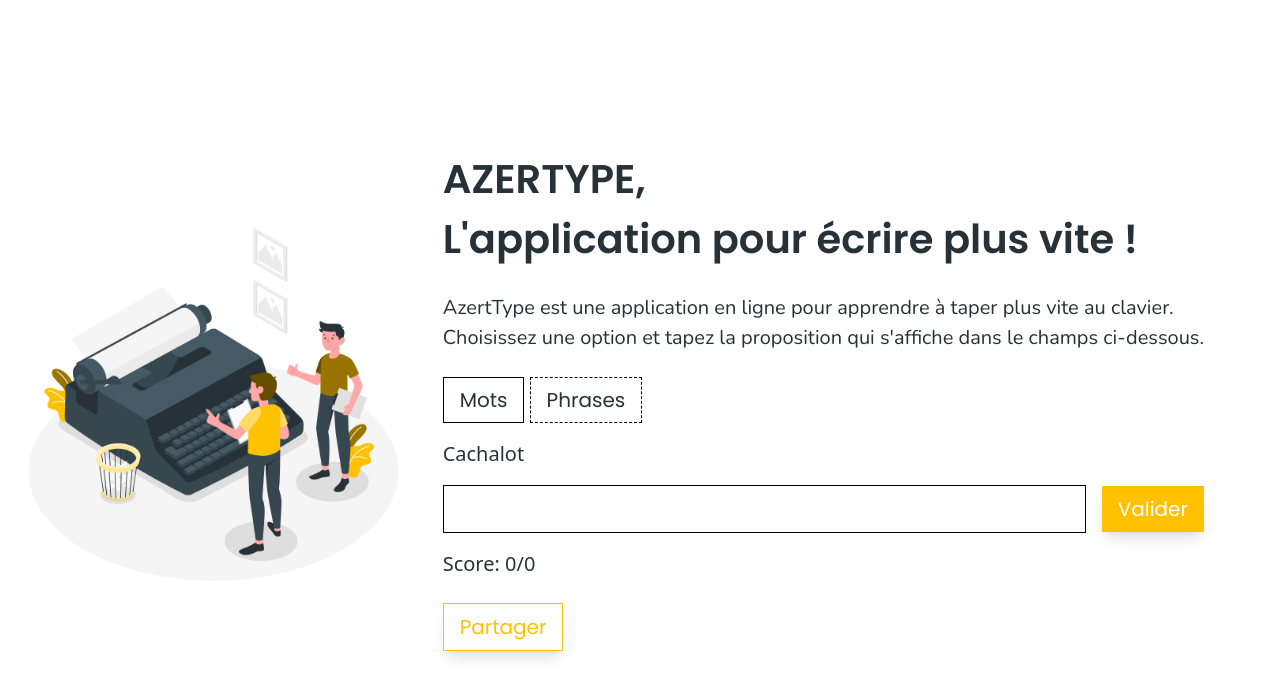
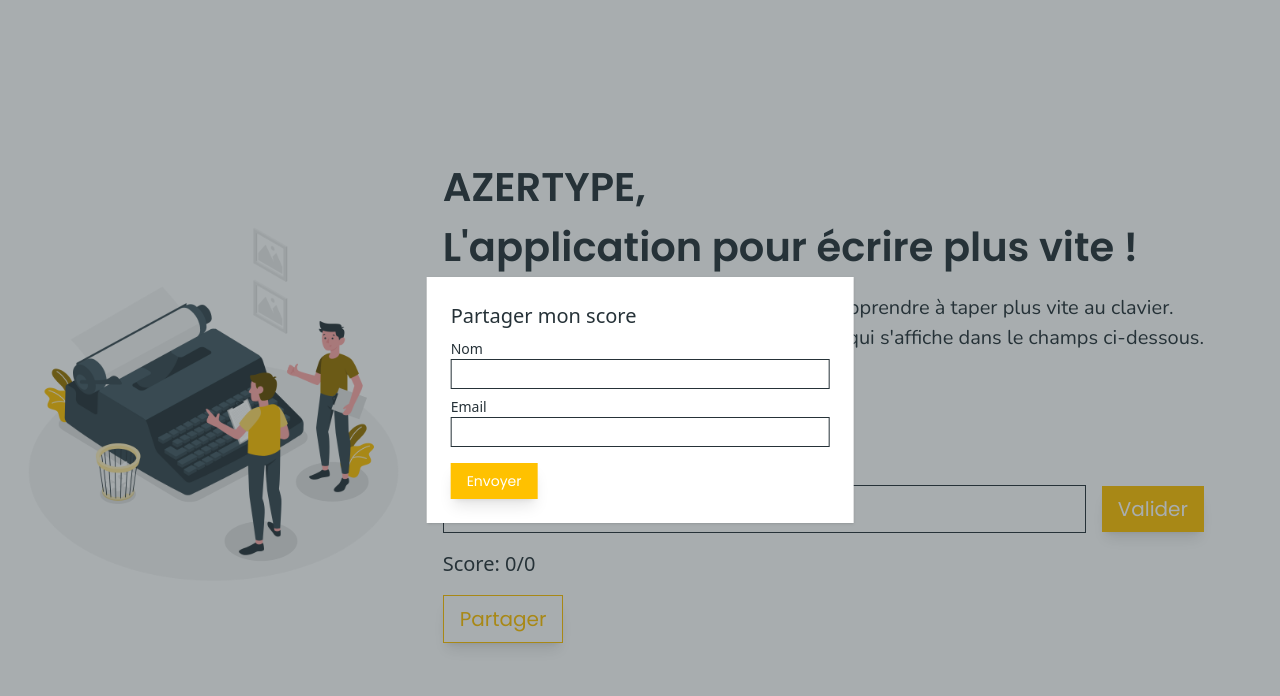
Before and after one commit to mine-mdev/azertype-oc, a website: page index.html in a window 1280 px wide. Both pictures are taken after a click on the button "Partager". Drawn offline with nearby package versions, Linux system fonts and the light colour scheme.

Commit message:
Ajout d'une popup

```diff
--- a/css/input.css
+++ b/css/input.css
@@ -22,15 +22,15 @@
 }
 
 .zoneDeChoix input+label {
-    @apply font-poppins px-4 py-2 border border-dashed border-black cursor-pointer;
+    @apply font-poppins px-4 py-2 border border-secondaire cursor-pointer transition ease-out duration-500;
 }
 
 .zoneDeChoix input:checked+label {
-    @apply border-solid
+    @apply bg-secondaire text-white
 }
 
 .zoneDeSaisie input {
-    @apply py-2 px-4 border border-black w-full bg-none outline-none
+    @apply py-2 px-4 border border-secondaire w-full bg-none outline-none
 }
 
 .zoneDeSaisie button {
@@ -52,3 +52,19 @@
 button {
     @apply font-poppins py-2 px-4 shadow-lg
 }
+
+.bgPopup {
+    @apply absolute top-0 left-0 right-0 bottom-0 bg-secondaire/40 px-6;
+}
+
+.popup {
+    @apply shadow w-3/4 bg-white p-6 absolute top-1/2 -translate-y-1/2 left-1/2 -translate-x-1/2
+}
+
+.popup form {
+    @apply text-sm;
+}
+
+.popup form input {
+    @apply py-1 px-2 border border-secondaire w-full bg-none outline-none
+}
--- a/index.html
+++ b/index.html
@@ -7,16 +7,16 @@
     <link rel="stylesheet" href="css/output.css">
     <title>Document</title>
     <script src="js/config.js" defer></script>
+    <script src="js/popup.js" defer></script>
     <script src="js/script.js" defer></script>
     <script src="js/main.js" defer></script>
 </head>
 
 <body class="text-texte_mobile md:text-texte text-secondaire">
-    <div class="h-screen">
+    <div class="h-screen relative">
         <div class="grid lg:grid-cols-3 lg:gap-8 lg:h-full p-4">
-
             <div class="lg:col-span-1 lg:m-auto  ">
-                <img src="images/type.png" alt="type.png" class="w-1/2 lg:w-full">
+                <img src="images/type.png" alt="type.png" class="w-2/3 lg:w-full">
             </div>
 
             <div class="lg:h-full flex items-center lg:col-span-2   lg:mt-0">
@@ -27,7 +27,7 @@
                             L'application pour écrire plus vite !
                         </h1>
                     </header>
-                    <main class="mt-6 ">
+                    <main class="mt-4 ">
                         <p>
                             AzertType est une application en ligne pour apprendre à taper plus vite au clavier.
                         </p>
@@ -50,15 +50,26 @@
                         </div>
                         <div class="zoneDeScore mt-4"></div>
                         <button
-                            class="transition ease-out duration-500 hover:-translate-y-2 hover:shadow-primaire/40 mt-6">Partager</button>
-
-                        <div class="backgroundpopup">
-                            <div class="popup">
-
-                            </div>
-                        </div>
+                            class="transition ease-out duration-500 hover:-translate-y-2 hover:shadow-primaire/40 mt-4">Partager</button>
                     </main>
                 </div>
+            </div>
+
+        </div>
+        <div class="hidden bgPopup">
+            <div class="popup lg:w-1/3 ">
+                <h2 class="">Partager mon score</h2>
+                <form novalidate>
+                    <div class="mt-2">
+                        <label for="nom">Nom</label>
+                        <input type="text" id="nom">
+                    </div>
+                    <div class="mt-2">
+                        <label for="nom">Email</label>
+                        <input type="email" id="email">
+                    </div>
+                    <button class="active text-white mt-4">Envoyer</button>
+                </form>
             </div>
         </div>
     </div>
--- a/js/main.js
+++ b/js/main.js
@@ -1,2 +1 @@
-
 lancerJeu()
--- /dev/null
+++ b/js/popup.js
@@ -0,0 +1,28 @@
+function afficherPopup() {
+    let bgPopup = document.querySelector(".bgPopup")
+    bgPopup.classList.remove("hidden")
+}
+
+function fermerPopup() {
+    let bgPopup = document.querySelector(".bgPopup")
+    bgPopup.classList.add("hidden")
+}
+
+
+function basculerPopup() {
+    let boutonPartager = document.querySelector(".zoneDeScore + button")
+    boutonPartager.addEventListener("click", () => {
+        afficherPopup()
+    })
+
+    let bgPopup = document.querySelector(".bgPopup")
+    bgPopup.addEventListener("click", (event) => {
+        if (event.target === bgPopup) {
+            fermerPopup()
+        }
+
+    })
+
+}
+
+basculerPopup()
--- a/js/script.js
+++ b/js/script.js
@@ -3,6 +3,7 @@
     let message = "Score: " + score + "/" + total
     zoneDeScore.innerText = message
 }
+
 function afficherProposition(proposition) {
     let zoneDeProposition = document.querySelector(".zoneDeProposition")
     zoneDeProposition.innerText = proposition
```
Also changed, not shown: css/output.css.
